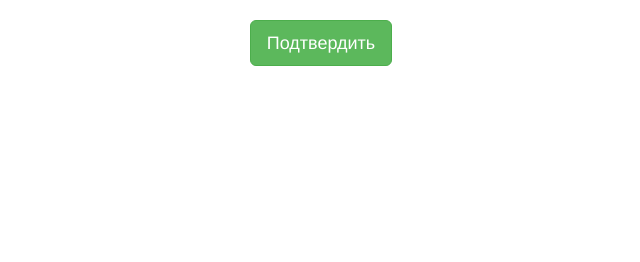
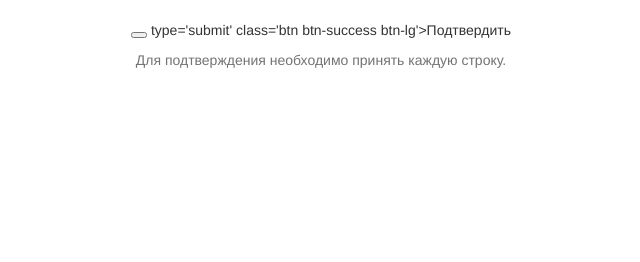
Before and after one commit to vatanabe/diploma_project, a Flask app: page /2 in a window 1280 px wide. Shown: the part 38-300 px from the top of the page, without its empty margins (319-959 px from the left). Run offline with Flask 2, Linux system fonts and the light colour scheme; parts of the project's set-up code (start-up, migrations or seed data) failed here and were passed over; some libraries are stand-ins or nearby versions.

Commit message:
Обновлено

```diff
--- a/server.py
+++ b/server.py
@@ -23,5 +23,9 @@ def second():
 def third():
     return render_template('3.html', title="OPT_LOCAL_MIFARE", data=data, amount3=amount3, search3=search3)
 
+@app.route("/submit")
+def submit():
+    return
+
 if __name__ == "__main__":
     app.run(port=5000, debug=True)
--- a/templates/1.html
+++ b/templates/1.html
@@ -47,8 +47,8 @@
         {% endfor %}
     </table>
     <tr>
-        <center><p><a type='button' href="/" class='btn btn-success btn-lg'>Подтвердить</a></p></center>
-        <center><span class="help-block">Для подтверждения необходимо принять каждую строку.</span></center>
+      <center><p><button></button> type='submit' class='btn btn-success btn-lg'>Подтвердить</button></p></center>
+      <center><span class="help-block">Для подтверждения необходимо принять каждую строку.</span></center>
     </tr>
   </body>
 </html>
--- a/templates/2.html
+++ b/templates/2.html
@@ -40,12 +40,13 @@
           Нехватка
           {% endif %}
           </td>
-          <td><p><a type='button' href="/" class='btn btn-primary btn-sm'>Готово</a></p></td>
+          <td><p><button type='submit' class='btn btn-primary btn-sm'>Готово</button></p></td>
         </tr>
         {% endfor %}
     </table>
     <tr>
-        <center><p><a type='button' href="/" class='btn btn-success btn-lg'>Подтвердить</a></p></center>
+      <center><p><button></button> type='submit' class='btn btn-success btn-lg'>Подтвердить</button></p></center>
+      <center><span class="help-block">Для подтверждения необходимо принять каждую строку.</span></center>
     </tr>
   </body>
 </html>
--- a/templates/3.html
+++ b/templates/3.html
@@ -40,12 +40,13 @@
           Нехватка
           {% endif %}
           </td>
-          <td><p><a type='button' href="/" class='btn btn-primary btn-sm'>Готово</a></p></td>
+          <td><p><button type='submit' class='btn btn-primary btn-sm'>Готово</button></p></td>
         </tr>
         {% endfor %}
     </table>
     <tr>
-        <center><p><a type='button' href="/" class='btn btn-success btn-lg'>Подтвердить</a></p></center>
+      <center><p><button></button> type='submit' class='btn btn-success btn-lg'>Подтвердить</button></p></center>
+      <center><span class="help-block">Для подтверждения необходимо принять каждую строку.</span></center>
     </tr>
   </body>
 </html>
```
